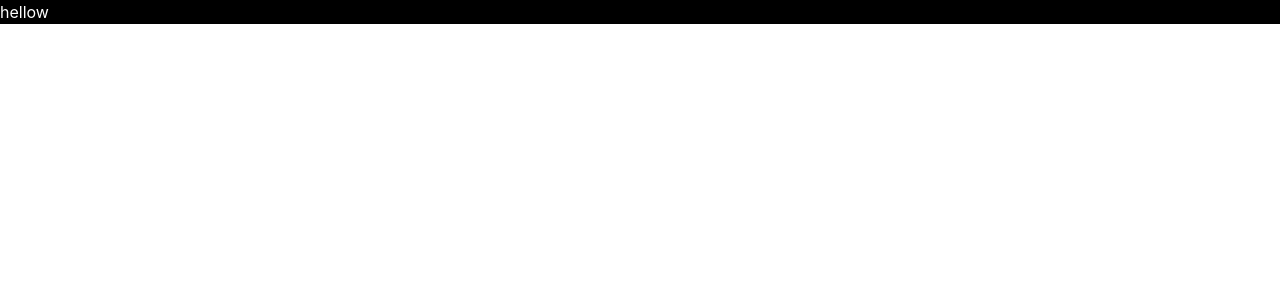
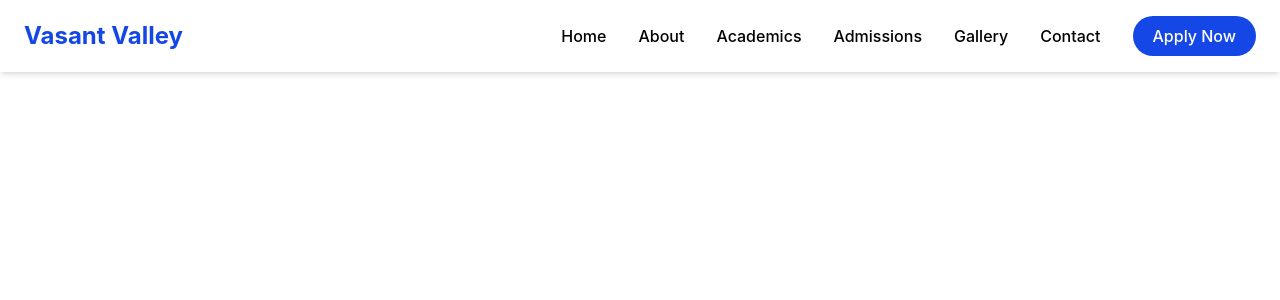
Before and after one commit to Pavan21462/vasant-valley-school, a React app: page / in a window 1280 px wide. Shown: the top 300 px of the page. Built offline with nearby package versions, Linux system fonts and the light colour scheme; the HTML template or start-up script is replaced by a standard one.

Commit message:
create responsive navbaar component

```diff
--- a/src/App.jsx
+++ b/src/App.jsx
@@ -1,11 +1,7 @@
-import React from 'react'
+import Home from "./pages/Home";
 
 const App = () => {
-  return (
-    <div>
-      <h1 className='bg-black text-white'>hellow</h1>
-    </div>
-  )
+  return <Home />;
 }
 
-export default App
+export default App;
--- a/src/components/Navbar.jsx
+++ b/src/components/Navbar.jsx
@@ -0,0 +1,75 @@
+import { useState } from "react";
+import { HiMenuAlt3, HiX } from "react-icons/hi";
+
+const Navbar = () => {
+    const [menuOpen, setMenuOpen] = useState(false);
+
+    const navLinks = [
+        "Home",
+        "About",
+        "Academics",
+        "Admissions",
+        "Gallery",
+        "Contact",
+    ];
+
+    return (
+        <nav className="fixed top-0 left-0 w-full z-50 bg-white/90 backdrop-blur-md shadow-md">
+            <div className="max-w-7xl mx-auto px-6 py-4 flex justify-between items-center">
+
+
+                <div>
+                    <h1 className="text-2xl font-bold text-blue-700">
+                        Vasant Valley
+                    </h1>
+                </div>
+
+
+                <ul className="hidden lg:flex items-center gap-8 font-medium">
+                    {navLinks.map((link) => (
+                        <li
+                            key={link}
+                            className="cursor-pointer hover:text-blue-700 transition"
+                        >
+                            {link}
+                        </li>
+                    ))}
+
+                    <button className="bg-blue-700 text-white px-5 py-2 rounded-full hover:bg-blue-800 transition">
+                        Apply Now
+                    </button>
+                </ul>
+
+
+                <div
+                    className="lg:hidden cursor-pointer"
+                    onClick={() => setMenuOpen(!menuOpen)}
+                >
+                    {menuOpen ? <HiX size={30} /> : <HiMenuAlt3 size={30} />}
+                </div>
+            </div>
+
+
+            {menuOpen && (
+                <div className="lg:hidden bg-white shadow-md">
+                    {navLinks.map((link) => (
+                        <div
+                            key={link}
+                            className="px-6 py-4 border-b hover:bg-gray-100 cursor-pointer"
+                        >
+                            {link}
+                        </div>
+                    ))}
+
+                    <div className="p-4">
+                        <button className="w-full bg-blue-700 text-white py-3 rounded-lg">
+                            Apply Now
+                        </button>
+                    </div>
+                </div>
+            )}
+        </nav>
+    );
+};
+
+export default Navbar;
--- a/src/pages/Home.jsx
+++ b/src/pages/Home.jsx
@@ -0,0 +1,11 @@
+import Navbar from "../components/Navbar";
+
+const Home = () => {
+    return (
+        <>
+            <Navbar />
+        </>
+    );
+};
+
+export default Home;
```
